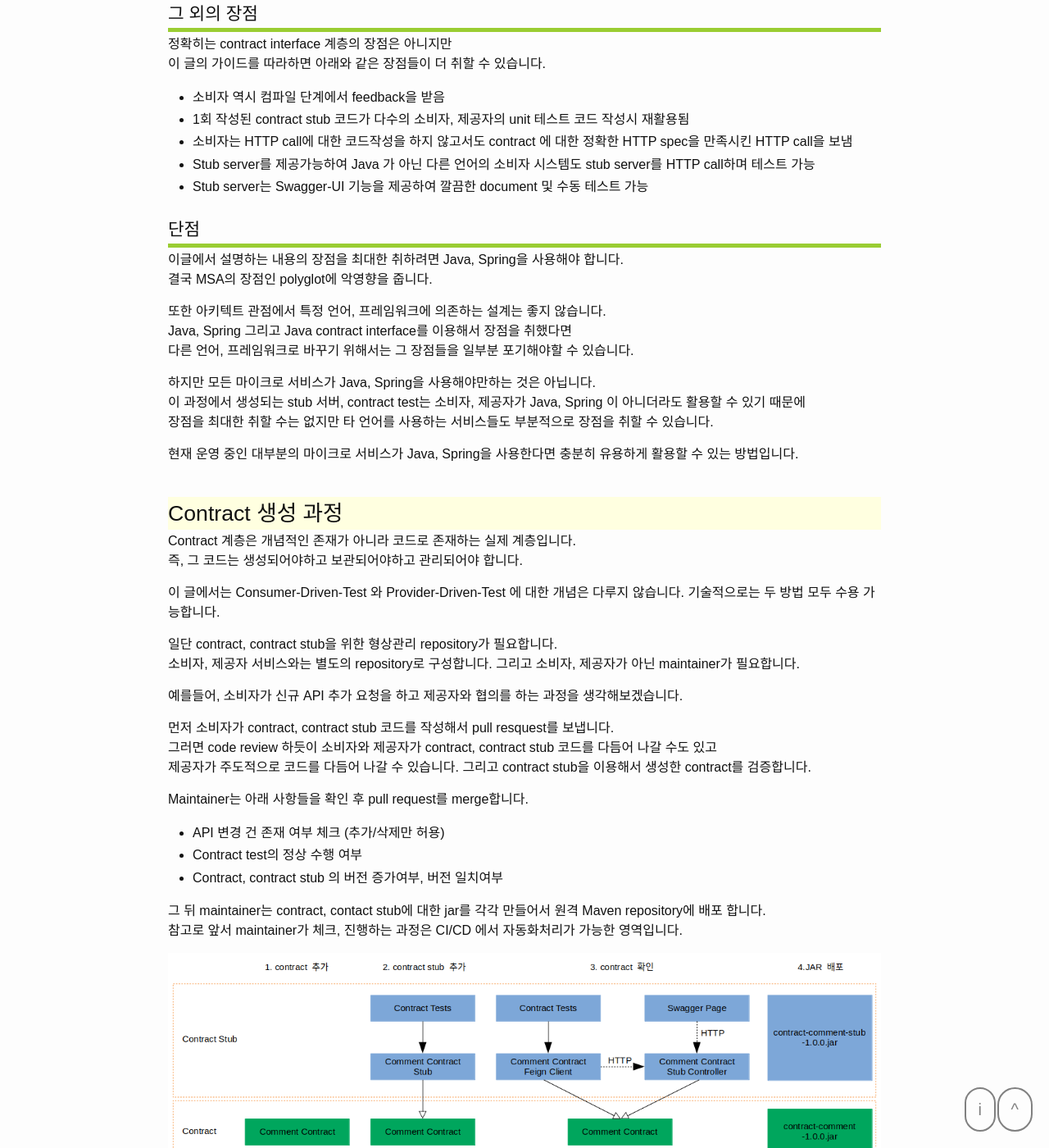
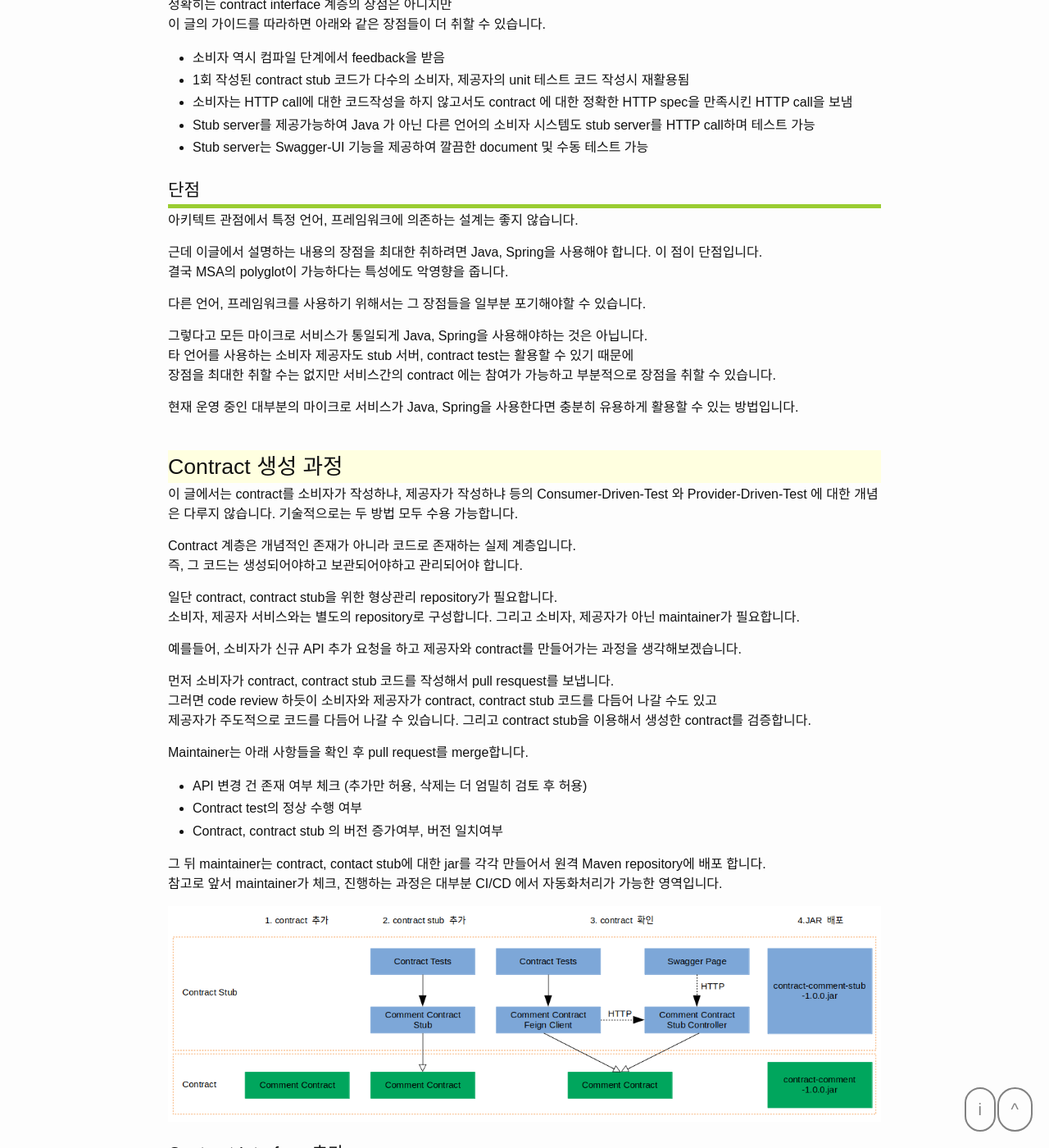
Before and after one commit to dveamer/dveamer.github.io, a Jekyll site: the page built from _posts/BackEnd/2020-05-18-JavaContractInterface.md, in a window 1280 px wide and 1400 px high, scrolled down 4394 px. Shown: the whole window at 82% size. Built offline with Jekyll 4.4.1, drawn with Linux system fonts in a browser that asks for light colours; some of the changed text lies outside the part shown.

Commit message:
homepage

````diff
--- a/_posts/BackEnd/2020-05-18-JavaContractInterface.md
+++ b/_posts/BackEnd/2020-05-18-JavaContractInterface.md
@@ -1,6 +1,6 @@
 ---
 layout: post
-title: "Java Interface Contract : 컴파일, Unit Test 단계에서 Contract 체크 / OpenFeign을 이용한 개발속도 향상"
+title: "Java Interface Contract : MSA Contract Test에 대한 개선방안"
 date: 2020-05-18 00:00:00
 lastmod: 2020-05-24 00:00:00
 categories: BackEnd
@@ -49,7 +49,7 @@
 제공자는 contrat interface의 구현체인 controller를 만들어서 수신할 것입니다.
 소비자가 가진 contract interface가 제공자가 가진 contract interface를 HTTP call 하겠지만
 그 HTTP call은 contract interface가 제공된 시점에 API 계약에 대한 HTTP spec은 이미 검증되어있기 때문에
-소비자는 마치 Java call을 구현하면 제공자의 controller에 안전하게 메시지가 전달됩니다.
+소비자는 Java call만 하면 제공자의 controller에 안전하게 메시지가 전달됩니다.
 그래서 아래 이미지에서는 HTTP call을 의미하는 점선의 화살표가 없고 Java call을 의미하는 실선의 화살표를 그려넣었습니다.
 
 이 글에서 계속해서 HTTP call은 점선으로 Java call은 실선으로 표시가 될 것이니 기억해주시기 바랍니다.
@@ -103,30 +103,30 @@
 
 ## 단점
 
-이글에서 설명하는 내용의 장점을 최대한 취하려면 Java, Spring을 사용해야 합니다.
-결국 MSA의 장점인 polyglot에 악영향을 줍니다.
+아키텍트 관점에서 특정 언어, 프레임워크에 의존하는 설계는 좋지 않습니다.
 
-또한 아키텍트 관점에서 특정 언어, 프레임워크에 의존하는 설계는 좋지 않습니다.
-Java, Spring 그리고 Java contract interface를 이용해서 장점을 취했다면
-다른 언어, 프레임워크로 바꾸기 위해서는 그 장점들을 일부분 포기해야할 수 있습니다.
+근데 이글에서 설명하는 내용의 장점을 최대한 취하려면 Java, Spring을 사용해야 합니다. 이 점이 단점입니다.
+결국 MSA의 polyglot이 가능하다는 특성에도 악영향을 줍니다.
 
-하지만 모든 마이크로 서비스가 Java, Spring을 사용해야만하는 것은 아닙니다.
-이 과정에서 생성되는 stub 서버, contract test는 소비자, 제공자가 Java, Spring 이 아니더라도 활용할 수 있기 때문에
-장점을 최대한 취할 수는 없지만 타 언어를 사용하는 서비스들도 부분적으로 장점을 취할 수 있습니다.
+다른 언어, 프레임워크를 사용하기 위해서는 그 장점들을 일부분 포기해야할 수 있습니다.
+
+그렇다고 모든 마이크로 서비스가 통일되게 Java, Spring을 사용해야하는 것은 아닙니다.
+타 언어를 사용하는 소비자 제공자도 stub 서버, contract test는 활용할 수 있기 때문에
+장점을 최대한 취할 수는 없지만 서비스간의 contract 에는 참여가 가능하고 부분적으로 장점을 취할 수 있습니다.
 
 현재 운영 중인 대부분의 마이크로 서비스가 Java, Spring을 사용한다면 충분히 유용하게 활용할 수 있는 방법입니다.
 
 # Contract 생성 과정
 
+이 글에서는 contract를 소비자가 작성하냐, 제공자가 작성하냐 등의 Consumer-Driven-Test 와 Provider-Driven-Test 에 대한 개념은 다루지 않습니다. 기술적으로는 두 방법 모두 수용 가능합니다.
+
 Contract 계층은 개념적인 존재가 아니라 코드로 존재하는 실제 계층입니다.
 즉, 그 코드는 생성되어야하고 보관되어야하고 관리되어야 합니다.
-
-이 글에서는 Consumer-Driven-Test 와 Provider-Driven-Test 에 대한 개념은 다루지 않습니다. 기술적으로는 두 방법 모두 수용 가능합니다.
 
 일단 contract, contract stub을 위한 형상관리 repository가 필요합니다.
 소비자, 제공자 서비스와는 별도의 repository로 구성합니다. 그리고 소비자, 제공자가 아닌 maintainer가 필요합니다.
 
-예를들어, 소비자가 신규 API 추가 요청을 하고 제공자와 협의를 하는 과정을 생각해보겠습니다.
+예를들어, 소비자가 신규 API 추가 요청을 하고 제공자와 contract를 만들어가는 과정을 생각해보겠습니다.
 
 먼저 소비자가 contract, contract stub 코드를 작성해서 pull resquest를 보냅니다.
 그러면 code review 하듯이 소비자와 제공자가 contract, contract stub 코드를 다듬어 나갈 수도 있고
@@ -134,12 +134,12 @@
 
 Maintainer는 아래 사항들을 확인 후 pull request를 merge합니다.
 
-  * API 변경 건 존재 여부 체크 (추가/삭제만 허용)
+  * API 변경 건 존재 여부 체크 (추가만 허용, 삭제는 더 엄밀히 검토 후 허용)
   * Contract test의 정상 수행 여부
   * Contract, contract stub 의 버전 증가여부, 버전 일치여부
 
 그 뒤 maintainer는 contract, contact stub에 대한 jar를 각각 만들어서 원격 Maven repository에 배포 합니다.
-참고로 앞서 maintainer가 체크, 진행하는 과정은 CI/CD 에서 자동화처리가 가능한 영역입니다.
+참고로 앞서 maintainer가 체크, 진행하는 과정은 대부분 CI/CD 에서 자동화처리가 가능한 영역입니다.
 
 ![API_contract_14](/images/post_img/APIcontract/API_contract_14.png)
 
@@ -179,7 +178,7 @@
 ~~~
 
 특이한 점으로 ```@SpringQueryMap``` 이라는 OpenFeign에서 제공하는 annotation이 loadArticleIdHavingNumerousComments의 conditionDto 파라미터에 적용됐습니다.
-HTTP spec을 정의하는 annotation은 모두 spring annotaion을 사용하지만 유일하게 예외인 ```@SpringQueryMap```은 query-string 으로 전달될 파라미터들을 의미합니다.
+HTTP spec을 정의하는 annotation은 모두 Spring annotaion을 사용하지만 유일하게 예외인 ```@SpringQueryMap```가 사용됐습니다. ```@SpringQueryMap```은 query-string 으로 전달될 파라미터들을 의미합니다.
 
 @FeignClient 라는 OpenFeign 관련 annotation이 사용됐습니다. OpenFeign에 대해 처음들어보셨다면 [부록 -OpenFeign 간략설명](# OpenFeign 간략설명)을 참고해주시기 바랍니다.
 
````
Also changed, not shown: other parts of _posts/BackEnd/2020-05-18-JavaContractInterface.md (+2 -3 lines).
